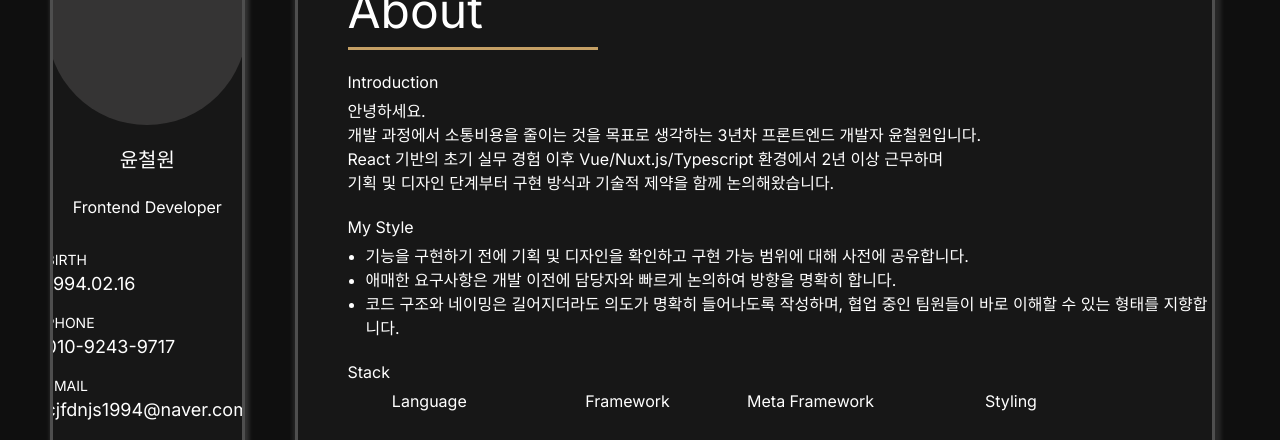
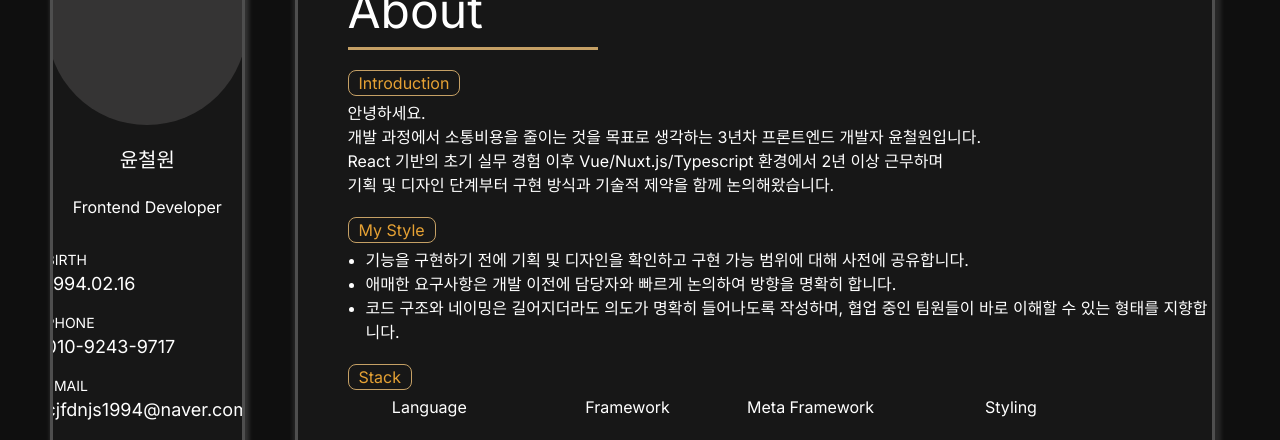
Before and after one commit to DevWonny/portfolio_new, a Next.js app: page / in a window 1280 px wide. Shown: the part 178-618 px from the top of the page. Built offline with nearby package versions, Linux system fonts and the light colour scheme; some icons are missing; a web font is replaced by a local one.

Commit message:
About Tab 완료

```diff
--- a/styles/components/about.scss
+++ b/styles/components/about.scss
@@ -20,6 +20,14 @@ div.about-wrap {
 
     div.badge {
       margin-bottom: 5px;
+      border-radius: 8px;
+      // background-color: $bg-color;
+      color: $point-color;
+      // background-color: $point-color;
+      // color: $bg-color;
+      border: 1px solid $point-border;
+      width: fit-content;
+      padding: 0 10px;
     }
   }
 
```
